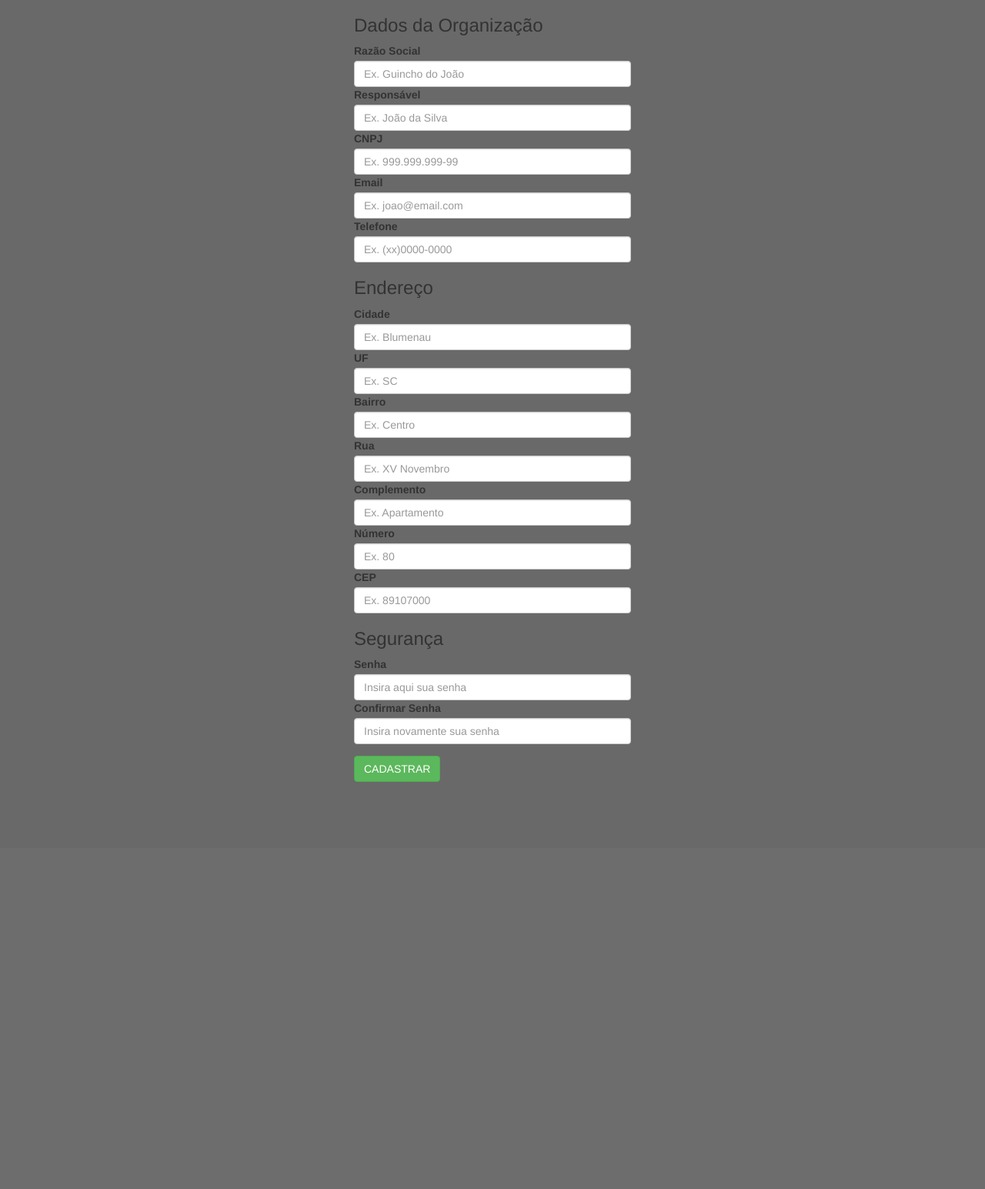
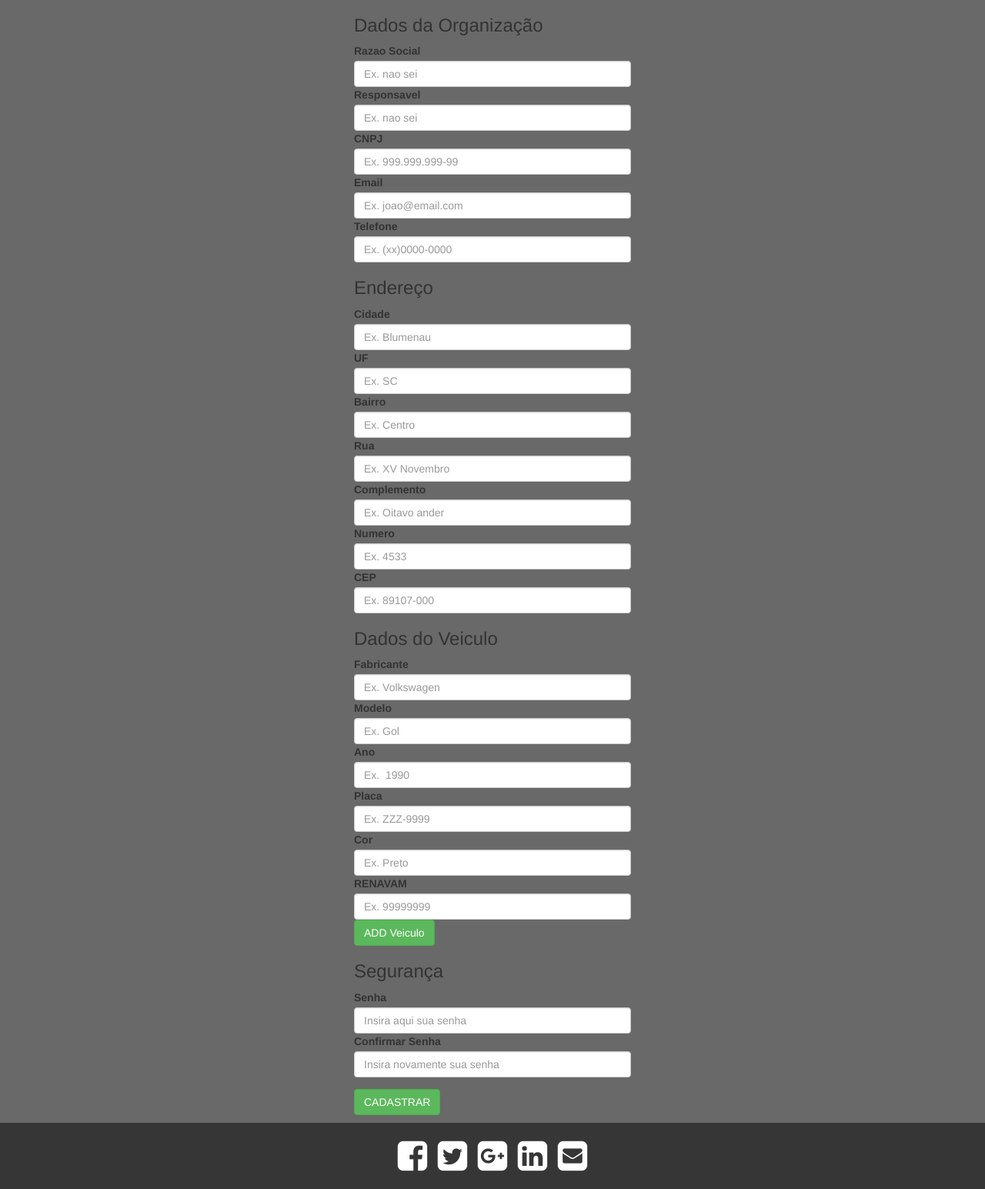
Before and after one commit to lstarke/guincho, a web app: page /cadastroGuincho.html in a window 1280 px wide. Shown: the part 55-1600 px from the top of the page at 77% size. Before the commit the page ends 1071 px from the top, so only its background shows below. Run offline with its HTML, style and script files only (its server is not run), Linux system fonts and the light colour scheme; data that the repository does not hold is empty; some libraries are stand-ins or nearby versions.

Commit message:
Cadastros com post

```diff
--- a/WebContent/cadastroGuincho.html
+++ b/WebContent/cadastroGuincho.html
@@ -2,26 +2,56 @@
 <html ng-app="myApp">
 
   <head>
-    <title>Cadastro de organização</title>
+    <title>Cadastro</title>
     <meta charset="utf-8">
     <meta name="viewport" content="width=device-width, initial-scale=1">
 
+    <!--tag css-->
     <link href="css/bootstrap.min.css" rel="stylesheet" media="screen">
     <link href="font-awesome/css/font-awesome.min.css" rel="stylesheet" media="screen">
     <link href="css/estilo.css" rel="stylesheet" media="screen">
+
     <script src="js/angular.js"></script>
 
     <script >
-      angular.module("myApp", []);
-      angular.module("myApp").controller("cadastroCtrl", function ($scope, $http) {
-          $scope.addGuincho = function (guincho) {
-            $http.post("http://localhost:8080/pessoajuridica/novo", guincho);
-          };
+
+
+    angular.module("myApp", []);
+    angular.module("myApp").controller("cadastroPessoaJuridicaCtrl", function ($scope, $http) {
+      var vm = this;
+
+      vm.veiculos = [];
+      vm.pessoajuridica = {};
+
+
+      vm.addVeiculo = function() {
+        vm.veiculos.push(vm.veiculo);
+      }
+
+      vm.addDados = function (pessoajuridica) {
+        console.log(vm.veiculos);
+        //console.log(pessoa);
+        console.log(vm.pessoajuridica);
+
+
+        vm.pessoajuridica.veiculos = vm.veiculos;
+        $http({
+          method: 'POST',
+          url:'http://localhost:8080/pessoajuridica/novo',
+          data: vm.pessoajuridica
+        });
+        //$http.post("http://localhost:8080/pessoafisica/novo", pessoa);
+
+      };
       });
-    </script>
+
+  </script>
+
   </head>
 
-  <body ng-controller="cadastroCtrl">
+
+  <body ng-controller = "cadastroPessoaJuridicaCtrl as vm">
+
     <header>
       <nav class="navbar navbar-inverse navbar-fixed-top corFundo">
         <div class="container">
@@ -39,14 +69,17 @@
           <div id="lista-menu" class="collapse navbar-collapse" >
             <ul class="nav navbar-nav navbar-right">
               <li><a href="home.html">Home</a></li>
+              <!--<li class="active"><a href="cadastro.html">Cadastro</a></li>-->
+
                <li class="dropdown">
                 <a href="#" class="dropdown-toggle" data-toggle="dropdown" role="button" aria-haspopup="true" aria-expanded="false">Cadastrar<span class="caret"></span></a>
                 <ul class="dropdown-menu">
                   <li><a href="cadastro.html">Cliente</a></li>
-                  <li class="active"><a href="cadastroGuincho.html">Organização</a></li>
+                  <li><a href="cadastroGuincho.html">Organização</a></li>
                   <li><a href="cadastroOcorrencia.html">Ocorrência</a></li>
                 </ul>
                 </li>
+
               <li><a href="ocorrencias.html">Ocorrências</a></li>
               <li><a href="sobre.html">Sobre</a></li>
               <li><a href="login.html">Login</a></li>
@@ -56,70 +89,109 @@
       </nav>
     </header>
 
+{{message}}
+    <div class="container page-wrap">
 
-    <div class="container page-wrap">
+    <!--
+      <fieldset>
+        <legend>Cadastrar Organização</legend>
+      </fieldset>
+    -->
       <div class="row">
         <div class="col-md-offset-4 col-md-4">
 
-          <form name="cadastroGuincho" method="post" action="javascript:void(0);">
-            <div class="form-group" ng-controller="cadastroCtrl">
+          <form name="form2" method="post" action="javascript:void(0);">
+            <div class="form-group" ng-controller="cadastroPessoaJuridicaCtrl"> <!---->
+
               <h3>Dados da Organização</h3>
 
-              <label class="control-label field-label" for="nome">Razão Social</label>
-              <input id="razaoSocial" name="razaoSocial" type="text" ng-model= "guincho.razaoSocial" placeholder="Ex. Guincho do João" class="form-control input-md">
+              <label class=" control-label field-label" for="razao">Razao Social</label>
+              <input id="razao" name="razao" type="text" ng-model="vm.pessoajuridica.razao" placeholder="Ex. nao sei" class="form-control input-md cpf-mask">
 
-              <label class="control-label field-label" for="nome">Responsável</label>
-              <input id="responsavel" name="responsavel" type="text" ng-model= "guincho.responsavel" placeholder="Ex. João da Silva" class="form-control input-md" onKeyPress="mascaraCaracter(cadastroGuincho.responsavel);">
+              <label class=" control-label field-label" for="responsavel">Responsavel</label>
+              <input id="responsavel" name="responsavel" type="text" ng-model="vm.pessoajuridica.responsavel" placeholder="Ex. nao sei" class="form-control input-md cpf-mask">
 
               <label class=" control-label field-label" for="cnpj">CNPJ</label>
-              <input id="cnpj" name="cnpj" type="text" ng-model= "guincho.cnpj" placeholder="Ex. 999.999.999-99" class="form-control input-md" onKeyPress="mascaraCNPJ(cadastroGuincho.cnpj);" maxlength="18" onBlur="validaCNPJ(form2.cnpj);">
+              <input id="cnpj" name="cnpj" type="text" ng-model="vm.pessoajuridica.cnpj" placeholder="Ex. 999.999.999-99" class="form-control input-md cpf-mask" onKeyPress="mascaraCNPJ(form2.cnpj);" maxlength="18" onBlur="validaCNPJ(form2.cnpj);">
 
               <label class=" control-label field-label" for="email">Email</label>
-              <input id="email" name="email" type="email" ng-model="guincho.email" placeholder="Ex. joao@email.com" class="form-control input-md">
+              <input id="email" name="email" type="email" ng-model="vm.pessoajuridica.email"  placeholder="Ex. joao@email.com" class="form-control input-md cpf-mask">
 
               <label class=" control-label field-label" for="telefone">Telefone</label>
-              <input id="telefone" name="telefone" type="text" ng-model="guincho.telefone" placeholder="Ex. (xx)0000-0000" class="form-control input-md" onKeyPress="mascaraTelefone(cadastroGuincho.telefone);" maxlength="14" onBlur= "validaTelefone(cadastroGuincho.telefone);">
+              <input id="telefone" name="telefone" type="text" ng-model = "vm.pessoajuridica.telefone" placeholder="Ex. (xx)0000-0000" class="form-control input-md cpf-mask" onKeyPress="mascaraTelefone(form2.telefone);" maxlength="14" onBlur= "validaTelefone(form2.telefone);">
+
+              <!--
+              <label class=" control-label field-label" for="empresa">Empresa</label>
+              <input id="empresa" name="empresa" type="text" placeholder="Ex. João" class="form-control input-md">
+              -->
 
               <h3>Endereço</h3>
 
+
               <label class="control-label field-label" for="cidade">Cidade</label>
-              <input id="cidade" name="cidade" type="text" ng-model="guincho.endereco.cidade" placeholder="Ex. Blumenau" class="form-control input-md">
+              <input id="cidade" name="cidade" type="text" ng-model="vm.pessoajuridica.endereco.cidade" placeholder="Ex. Blumenau" class="form-control input-md cpf-mask">
 
               <label class="control-label field-label" for="uf">UF</label>
-              <input id="uf" name="uf" type="text" ng-model="guincho.endereco.uf" placeholder="Ex. SC" class="form-control input-md">
+              <input id="uf" name="uf" type="text" ng-model="vm.pessoajuridica.uf" placeholder="Ex. SC" class="form-control input-md cpf-mask">
 
               <label class="control-label field-label" for="bairro">Bairro</label>
-              <input id="bairro" name="bairro" type="text" ng-model="guincho.endereco.bairro" placeholder="Ex. Centro" class="form-control input-md">
+              <input id="bairro" name="bairro" type="text" ng-model="vm.pessoajuridica.endereco.bairro" placeholder="Ex. Centro" class="form-control input-md cpf-mask">
 
               <label class="control-label field-label" for="rua">Rua</label>
-              <input id="rua" name="rua" type="text" ng-model="guincho.endereco.rua" placeholder="Ex. XV Novembro" class="form-control input-md">
+              <input id="rua" name="rua" type="text" ng-model="vm.pessoajuridica.endereco.rua" placeholder="Ex. XV Novembro" class="form-control input-md cpf-mask">
 
               <label class="control-label field-label" for="complemento">Complemento</label>
-              <input id="complemento" name="complemento" type="text" ng-model="guincho.endereco.complemento" placeholder="Ex. Apartamento" class="form-control input-md cpf-mask">
+              <input id="complemento" name="complemento" type="text" ng-model="vm.pessoajuridica.endereco.complemento" placeholder="Ex. Oitavo ander" class="form-control input-md cpf-mask">
 
-              <label class="control-label field-label" for="numero">Número</label>
-              <input id="numero" name=numero" type="text" ng-model="guincho.endereco.numero" placeholder="Ex. 80" class="form-control input-md">
+              <label class="control-label field-label" for="numero">Numero</label>
+              <input id="numero" name=numero" type="text" ng-model="vm.pessoajuridica.endereco.numero" placeholder="Ex. 4533" class="form-control input-md cpf-mask">
 
               <label class="control-label field-label" for="cep">CEP</label>
-              <input id="cep" name="cep" type="text" ng-model="guincho.endereco.cep" placeholder="Ex. 89107000" class="form-control input-md">
+              <input id="cep" name="cep" type="text" ng-model="vm.pessoajuridica.endereco.cep" placeholder="Ex. 89107-000" class="form-control input-md cpf-mask">
+
+
+              <h3>Dados do Veiculo</h3>
+
+              <label class="control-label field-label" for="fabricante">Fabricante</label>
+              <input id="fabricante" name="fabricante" type="text" ng-model="vm.veiculo.fabricante" placeholder="Ex. Volkswagen" class="form-control input-md cpf-mask">
+              <label class="control-label field-label" for="modelo">Modelo</label>
+              <input id="modelo" name="modelo" type="text" ng-model="vm.veiculo.modelo" placeholder="Ex. Gol" class="form-control input-md cpf-mask">
+
+              <label class="control-label field-label" for="ano">Ano</label>
+              <input id="ano" name="ano" type="text" ng-model="vm.veiculo.ano" placeholder="Ex.  1990" class="form-control input-md cpf-mask">
+
+              <label class="control-label field-label" for="placa">Placa</label>
+              <input id="placa" name="placa" type="text" ng-model="vm.veiculo.placa" placeholder="Ex. ZZZ-9999" class="form-control input-md cpf-mask">
+
+              <label class="control-label field-label" for="cor">Cor</label>
+              <input id="cor" name="cor" type="text" ng-model="vm.veiculo.cor" placeholder="Ex. Preto" class="form-control input-md cpf-mask">
+
+              <label class="control-label field-label" for="renavam">RENAVAM</label>
+              <input id="renavam" name="renavam" type="text" ng-model="vm.veiculo.renavam" placeholder="Ex. 99999999" class="form-control input-md cpf-mask">
+
+              <input type="submit" id="button1id" name="button1id" class="btn btn-success" value="ADD Veiculo" ng-click="vm.addVeiculo(veiculo)"/>
+              <!--{{vm.veiculo}}-->
+
 
               <h3>Segurança</h3>
               <label class="control-label field-label" for="senha">Senha</label>
-              <input id="senha" name="senha" type="password" placeholder="Insira aqui sua senha" class="form-control input-md">
+              <input id="senha" name="senha" type="password" ng-model="vm.pessoajuridica.senha" placeholder="Insira aqui sua senha" class="form-control input-md cpf-mask">
 
               <label class="control-label field-label" for="confirmarSenha">Confirmar Senha</label>
-              <input id="confirmarSenha" name="confirmarSenha" type="password" placeholder="Insira novamente sua senha" class="form-control input-md">
-
-              {{guincho}}
+              <input id="confirmarSenha" name="confirmarSenha" type="password" placeholder="Insira novamente sua senha" class="form-control input-md cpf-mask">
             </div>
 
-            <input type="submit" id="cadastrarGuincho" name="cadastrarGuincho" class="btn btn-success" value="CADASTRAR" ng-click="addGuincho(guincho)"/>
+            <!--<button id="button1id" name="button1id" class="btn btn-success">Cadastrar</button>-->
+            <!--{{vm.pessoajuridica}}-->
+            <input type="submit" id="button1id" name="button1id" class="btn btn-success" value="CADASTRAR" ng-click="vm.addDados(vm.pessoajuridica)";/>
+            <!-- <button id="button2id" name="button2id" class="btn btn-danger">Scary Button</button>-->
           </form>
         </div>
       </div>
     </div>
 
-    <!-- <footer class="site-footer">
+
+    <footer class="site-footer">
       <div class="container">
           <div class="row">
             <div class="col-md-12">
@@ -138,7 +210,7 @@
             </div>
           </div>
       </div>
-    </footer> -->
+    </footer>
 
     <script src="js/jquery-3.1.0.js"></script>
     <script src="js/bootstrap.js"></script>
```
Also changed, not shown: WebContent/CadastroOcorrencia.html (+78 -42 lines), WebContent/cadastro.html (+84 -36 lines).
